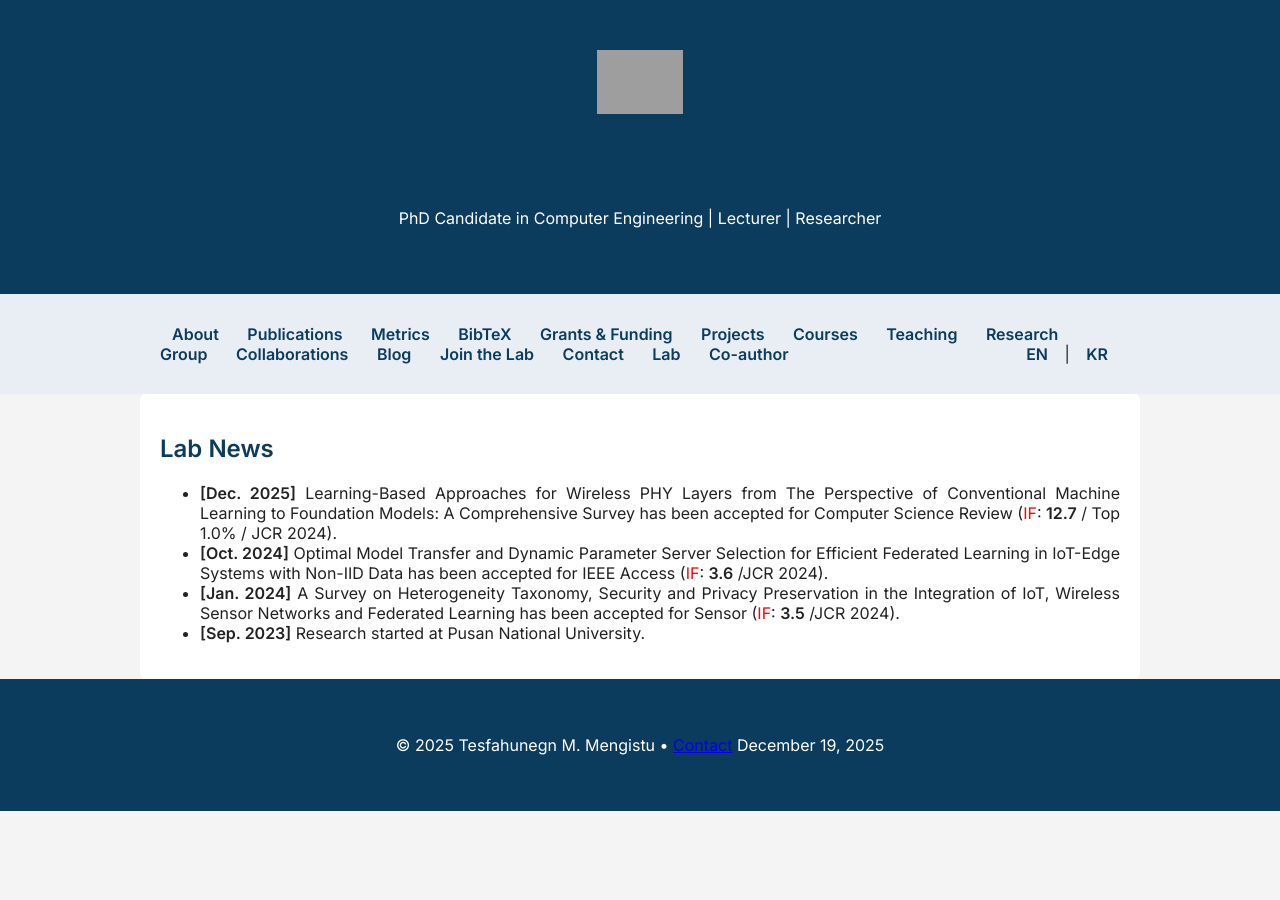
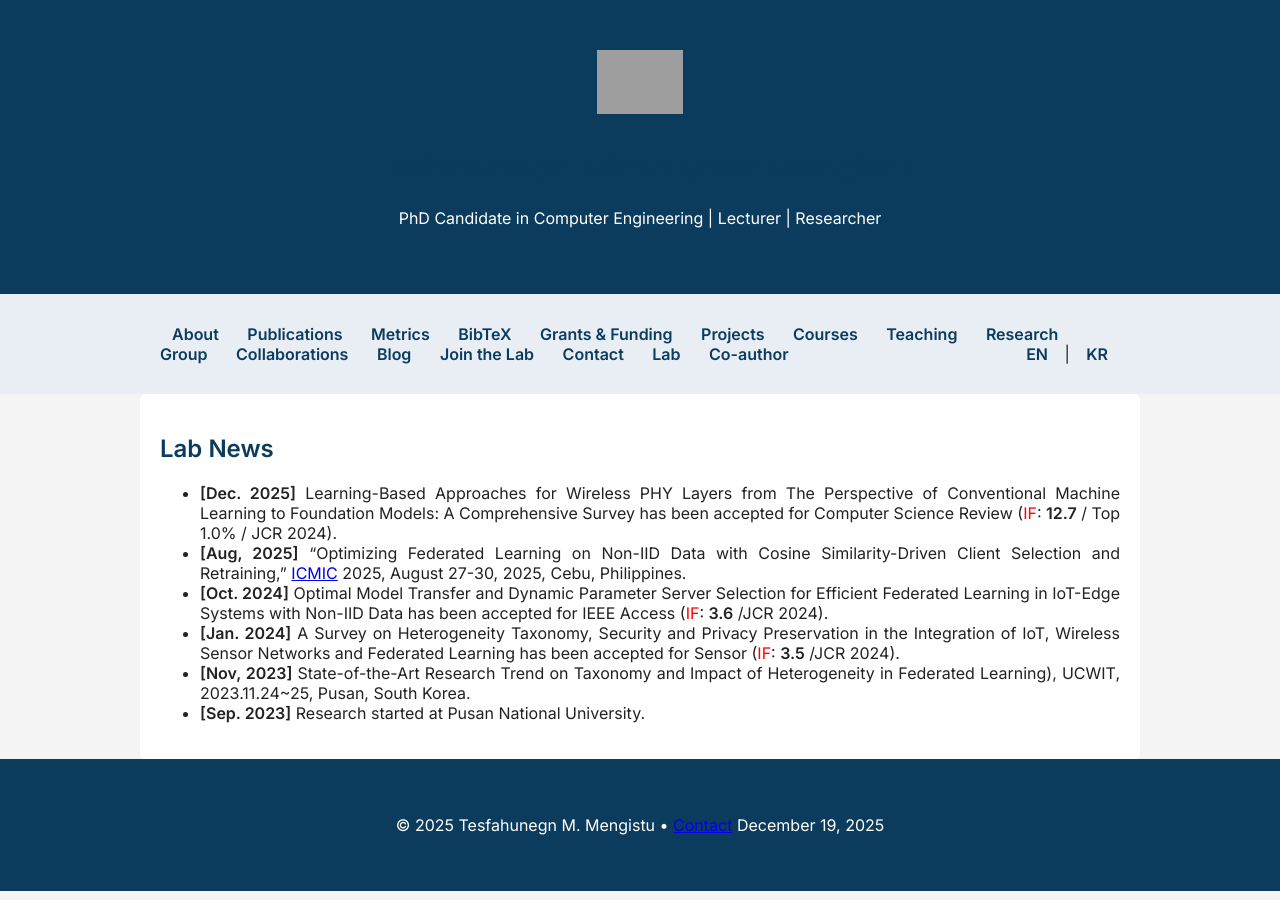
Before and after one commit to Tesfahunegn369/tesfahunegn369.github.io, a Jekyll site: the page built from lab/news.md, in a window 1280 px wide. Built offline with Jekyll 4.4.1, drawn with Linux system fonts in a browser that asks for light colours; grey boxes are pictures that could not be loaded.

Commit message:
Update publication

```diff
--- a/lab/news.md
+++ b/lab/news.md
@@ -6,6 +6,8 @@ layout: default
 ## Lab News
 
 - **[Dec. 2025]** Learning-Based Approaches for Wireless PHY Layers from The Perspective of Conventional Machine Learning to Foundation Models: A Comprehensive Survey has been accepted for Computer Science Review (<span style="color: red;">IF</span>: **12.7** / Top 1.0% / JCR 2024).
+- **[Aug, 2025]** “Optimizing Federated Learning on Non-IID Data with Cosine Similarity-Driven Client Selection and Retraining,” [ICMIC](http://www.icmic-conf.org/) 2025, August 27-30, 2025,  Cebu, Philippines.
 - **[Oct. 2024]** Optimal Model Transfer and Dynamic Parameter Server Selection for Efficient Federated Learning in IoT-Edge Systems with Non-IID Data has been accepted for IEEE Access (<span style="color: red;">IF</span>: **3.6** /JCR 2024).
 - **[Jan. 2024]** A Survey on Heterogeneity Taxonomy, Security and Privacy Preservation in the Integration of IoT, Wireless Sensor Networks and Federated Learning has been accepted for Sensor (<span style="color: red;">IF</span>: **3.5** /JCR 2024).
+- **[Nov, 2023]** State-of-the-Art Research Trend on Taxonomy and Impact of Heterogeneity in Federated Learning), UCWIT, 2023.11.24~25, Pusan, South Korea.
 - **[Sep. 2023]** Research started at Pusan National University.
```
